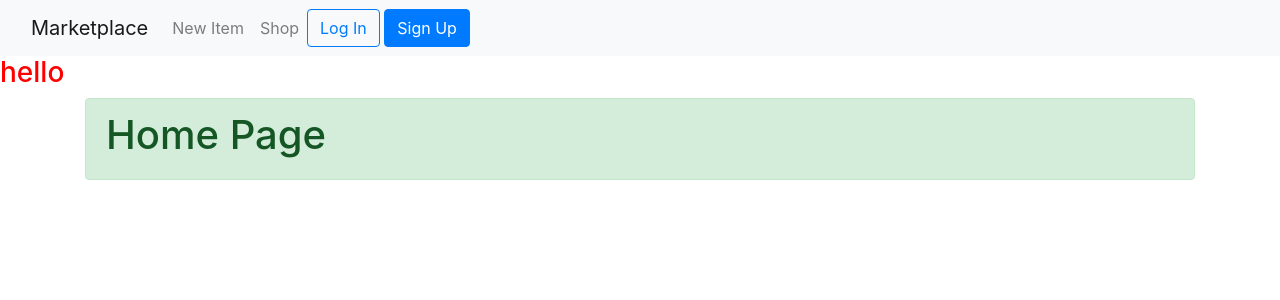
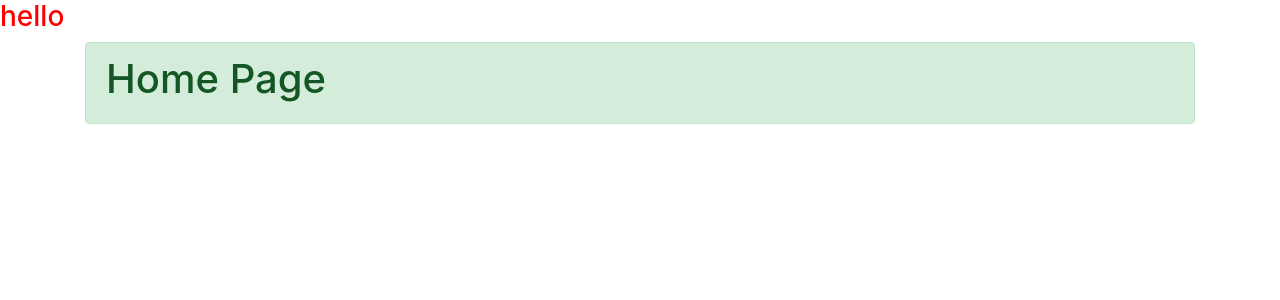
Before and after one commit to elkocho1/project-4, a Django app: page / in a window 1280 px wide. Shown: the top 300 px of the page. Run offline with Django 4.2, Linux system fonts and the light colour scheme; some libraries are stand-ins or nearby versions.

Commit message:
Add h3 and delete nav

```diff
--- a/static/css/style.css
+++ b/static/css/style.css
@@ -1,3 +1,3 @@
-.test-static h3{
+h3{
     color:red;
 }
--- a/templates/base.html
+++ b/templates/base.html
@@ -6,34 +6,15 @@
     <meta name="viewport" content="width=device-width, initial-scale=1.0">
     <title>{% block title %}{% endblock %} | Marketplace</title>
     <link href="https://stackpath.bootstrapcdn.com/bootstrap/4.5.2/css/bootstrap.min.css" rel="stylesheet">
-
     <link rel="stylesheet" href="{% static 'css/style.css' %}">
 </head>
 <body>
 
-<nav class="navbar navbar-expand-lg navbar-light bg-light">
-    <div class="container-fluid">
-        <a href="/" class="navbar-brand">Marketplace</a>
-        <div class="collapse navbar-collapse space-between" id="navbarNav">
-            <ul class="navbar-nav me-auto mb-2 mb-lg-0">
-                <li class="nav-item">
-                    <a href="#" class="nav-link">New Item</a>
-                </li>
-                <li class="nav-item">
-                    <a href="#" class="nav-link">Shop</a>
-                </li>
-            </ul>
-            <div class="login-buttons">
-                <a href="#" role="button" class="btn btn-outline-primary me-2">Log In</a>
-                <a href="#" role="button" class="btn btn-primary">Sign Up</a>
-            </div>
-        </div>
-    </div>
-</nav>
 
-<div class="test-static">
+
+
     <h3>hello</h3>
-</div>
+
 
     <div class="container">
         <div class="alert alert-success" role="alert">
```
